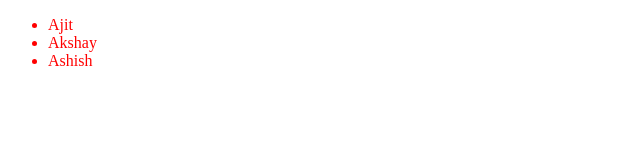
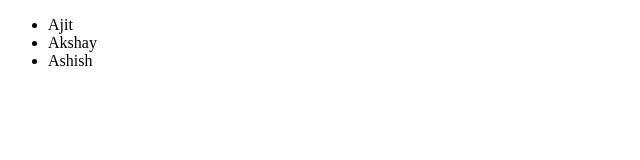
Before and after one commit to officialcomputerbaba/angular-season-1, an Angular app in the folder lecture-78/: page / in a window 1280 px wide. Shown: the top 160 px of the page, without its empty margins (0-640 px from the left). Built offline with nearby package versions, Linux system fonts and the light colour scheme.

Commit message:
lecture-78-4

```diff
--- a/lecture-78/src/app/list.directive.ts
+++ b/lecture-78/src/app/list.directive.ts
@@ -1,19 +1,16 @@
-import { Directive, ElementRef } from "@angular/core";
+import { Directive, ElementRef, ViewContainerRef } from "@angular/core";
 
 @Directive({
   selector: "[list]",
 })
 export class ListDirective {
-  constructor(private readonly elemRef: ElementRef) {
-    console.log(this.elemRef.nativeElement);
+  constructor(private readonly elemRef: ElementRef, private readonly container: ViewContainerRef) {
     this.listOperation();
   }
 
   private listOperation() {
-    const ul = this.elemRef.nativeElement as HTMLUListElement;
+    console.log(this.elemRef.nativeElement);
 
-    ul.classList.add("custom-list");
-
-    ul.addEventListener("click", () => alert("List clicked"));
+    console.log(this.container);
   }
 }
```
